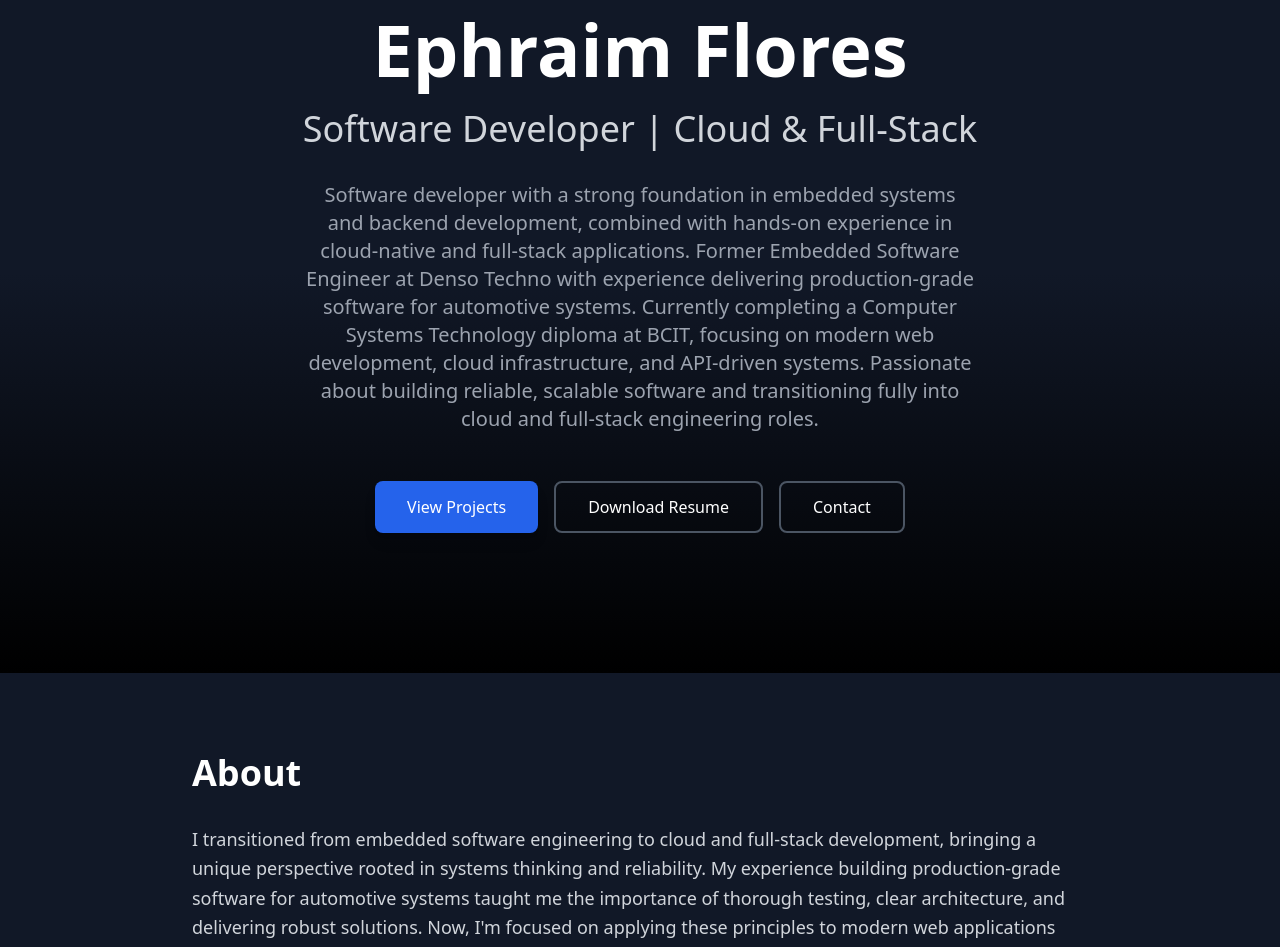
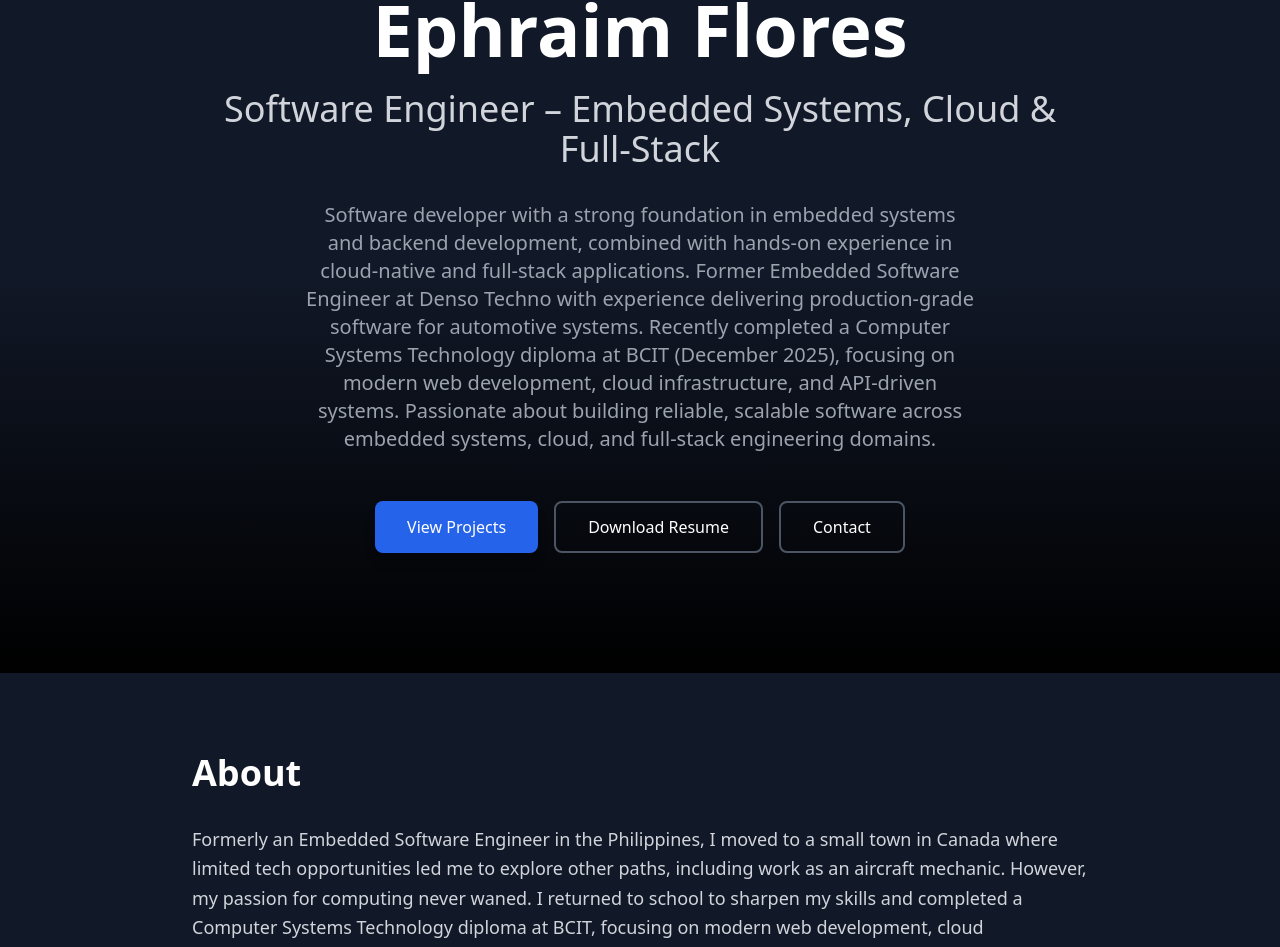
Before and after one commit to Ephflores/portfolio, a React (Vite) app: page / in a window 1280 px wide. Shown: the part 127-1074 px from the top of the page. Built offline with nearby package versions, Linux system fonts and the light colour scheme.

Commit message:
Modify summary and about me section

```diff
--- a/src/data/resumeData.js
+++ b/src/data/resumeData.js
@@ -1,15 +1,15 @@
 export const personalInfo = {
   name: "Ephraim Flores",
-  title: "Software Developer | Cloud & Full-Stack",
+  title: "Software Engineer – Embedded Systems, Cloud & Full-Stack",
   location: "Vancouver, BC",
   phone: "204-595-8184",
   email: "ephraim.flores@gmail.com",
   linkedin: "https://linkedin.com/in/ephraim-flores/",
-  summary: "Software developer with a strong foundation in embedded systems and backend development, combined with hands-on experience in cloud-native and full-stack applications. Former Embedded Software Engineer at Denso Techno with experience delivering production-grade software for automotive systems. Currently completing a Computer Systems Technology diploma at BCIT, focusing on modern web development, cloud infrastructure, and API-driven systems. Passionate about building reliable, scalable software and transitioning fully into cloud and full-stack engineering roles."
+  summary: "Software developer with a strong foundation in embedded systems and backend development, combined with hands-on experience in cloud-native and full-stack applications. Former Embedded Software Engineer at Denso Techno with experience delivering production-grade software for automotive systems. Recently completed a Computer Systems Technology diploma at BCIT (December 2025), focusing on modern web development, cloud infrastructure, and API-driven systems. Passionate about building reliable, scalable software across embedded systems, cloud, and full-stack engineering domains."
 };
 
 export const about = {
-  story: "I transitioned from embedded software engineering to cloud and full-stack development, bringing a unique perspective rooted in systems thinking and reliability. My experience building production-grade software for automotive systems taught me the importance of thorough testing, clear architecture, and delivering robust solutions. Now, I'm focused on applying these principles to modern web applications and cloud infrastructure, combining my background in low-level systems with expertise in scalable backend services and responsive frontends."
+  story: "Formerly an Embedded Software Engineer in the Philippines, I moved to a small town in Canada where limited tech opportunities led me to explore other paths, including work as an aircraft mechanic. However, my passion for computing never waned. I returned to school to sharpen my skills and completed a Computer Systems Technology diploma at BCIT, focusing on modern web development, cloud infrastructure, and API-driven systems. My experience building production-grade software for automotive systems taught me the importance of thorough testing, clear architecture, and delivering robust solutions. Now, I'm eager to reignite my tech career, bringing a unique perspective that combines my embedded systems background with knowledge in scalable cloud services and responsive full-stack applications."
 };
 
 export const skills = {
```
